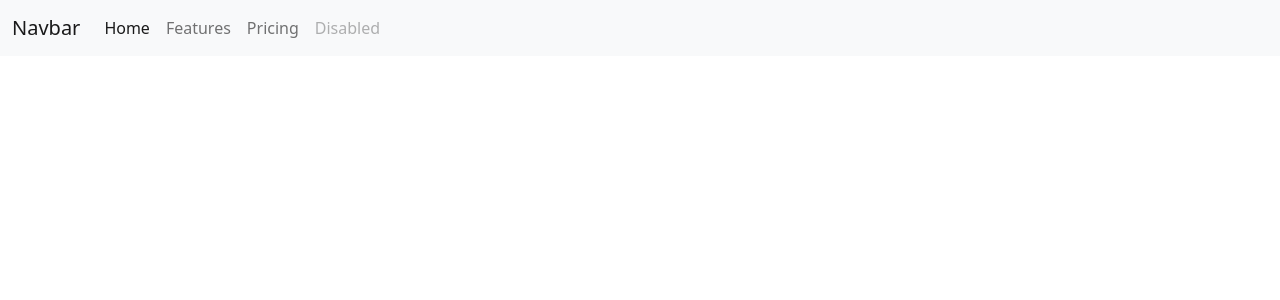
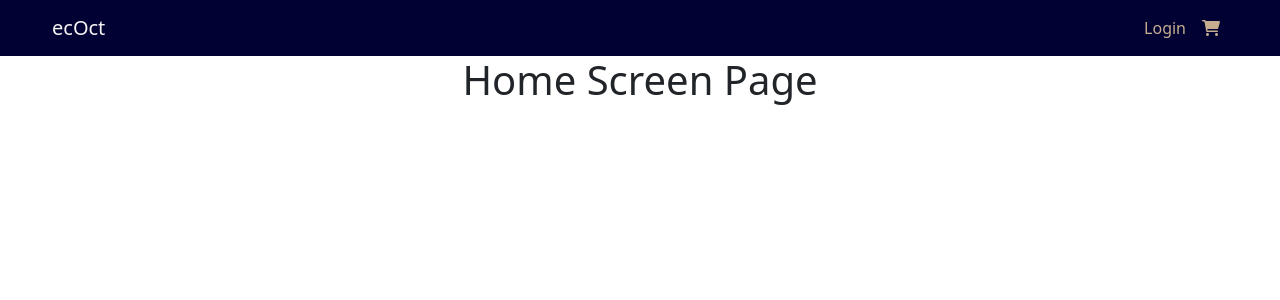
Before and after one commit to Sahim-Nazif/ecOct-FrontEnd, a React (Create React App) app: page / in a window 1280 px wide. Shown: the top 300 px of the page. Built offline with nearby package versions, Linux system fonts and the light colour scheme.

Commit message:
navbar updated

```diff
--- a/public/index.html
+++ b/public/index.html
@@ -10,6 +10,7 @@
       content="Web site created using create-react-app"
     />
     <link rel="apple-touch-icon" href="%PUBLIC_URL%/logo192.png" />
+    <link rel="stylesheet" href="https://cdnjs.cloudflare.com/ajax/libs/font-awesome/6.0.0-beta2/css/all.min.css" integrity="sha512-YWzhKL2whUzgiheMoBFwW8CKV4qpHQAEuvilg9FAn5VJUDwKZZxkJNuGM4XkWuk94WCrrwslk8yWNGmY1EduTA==" crossorigin="anonymous" referrerpolicy="no-referrer" />
     <!--
       manifest.json provides metadata used when your web app is installed on a
       user's mobile device or desktop. See https://developers.google.com/web/fundamentals/web-app-manifest/
--- a/src/App.js
+++ b/src/App.js
@@ -2,12 +2,14 @@
 import './App.css';
 import Navbar from './components/Navbar'
 import bootstrap from '../node_modules/bootstrap/dist/css/bootstrap.min.css'
+import Homescreen from './screens/Homescreen';
 
 
 const App=()=> {
   return (
     <div className="App">
       <Navbar/>
+      <Homescreen/>
     </div>
   );
 }
--- a/src/components/Navbar.js
+++ b/src/components/Navbar.js
@@ -4,26 +4,21 @@ import React from 'react'
 
 const Navbar = () => {
     return (
-        <nav class="navbar navbar-expand-lg navbar-light bg-light">
-  <div class="container-fluid">
-    <a class="navbar-brand" href="#">Navbar</a>
-    <button class="navbar-toggler" type="button" data-bs-toggle="collapse" data-bs-target="#navbarNav" aria-controls="navbarNav" aria-expanded="false" aria-label="Toggle navigation">
-      <span class="navbar-toggler-icon"></span>
+        <nav className="navbar navbar-expand-lg">
+            <div className="container-fluid">
+                <a className="navbar-brand" href="#">ecOct</a>
+                <button className="navbar-toggler" type="button" data-bs-toggle="collapse" data-bs-target="#navbarNav" aria-controls="navbarNav" aria-expanded="false" aria-label="Toggle navigation">
+                    <span className="navbar-toggler-icon"><i class="fas fa-bars"></i></span>
                 </button>
-    <div class="collapse navbar-collapse" id="navbarNav">
-      <ul class="navbar-nav">
-        <li class="nav-item">
-          <a class="nav-link active" aria-current="page" href="#">Home</a>
+                <div className="collapse navbar-collapse" id="navbarNav">
+                    <ul className="navbar-nav ms-auto">
+                        <li className="nav-item">
+                            <a className="nav-link" href="#">Login</a>
                         </li>
-        <li class="nav-item">
-          <a class="nav-link" href="#">Features</a>
+                        <li className="nav-item">
+                            <a className="nav-link" href="#"><i class="fas fa-shopping-cart"></i></a>
                         </li>
-        <li class="nav-item">
-          <a class="nav-link" href="#">Pricing</a>
-        </li>
-        <li class="nav-item">
-          <a class="nav-link disabled">Disabled</a>
-        </li>
+
                     </ul>
                 </div>
             </div>
--- a/src/index.css
+++ b/src/index.css
@@ -11,3 +11,30 @@ code {
   font-family: source-code-pro, Menlo, Monaco, Consolas, 'Courier New',
     monospace;
 }
+.navbar {
+  background-color:rgb(1,1,51)
+  !important;
+}
+.nav-link{
+  color:#C6AD8F
+  !important
+}
+.navbar-brand{
+  color:#F6F4F2 !important;
+  margin-left: 40px !important;
+}
+.navbar-nav {
+  margin-right: 40px !important;
+}
+
+.navbar-toggler{
+  color:#C6AD8F
+  !important
+}
+.collapse{
+  color:#C6AD8F
+  !important
+}
+.navbar-toggler-icon {
+  align-items: center;
+}
--- /dev/null
+++ b/src/screens/Homescreen.js
@@ -0,0 +1,11 @@
+import React from 'react'
+
+const Homescreen = () => {
+    return (
+        <div>
+            <h1>Home Screen Page</h1>
+        </div>
+    )
+}
+
+export default Homescreen
```
Also changed, not shown: src/Products.js (added). Lines whose indentation alone changed are shown as unchanged.
